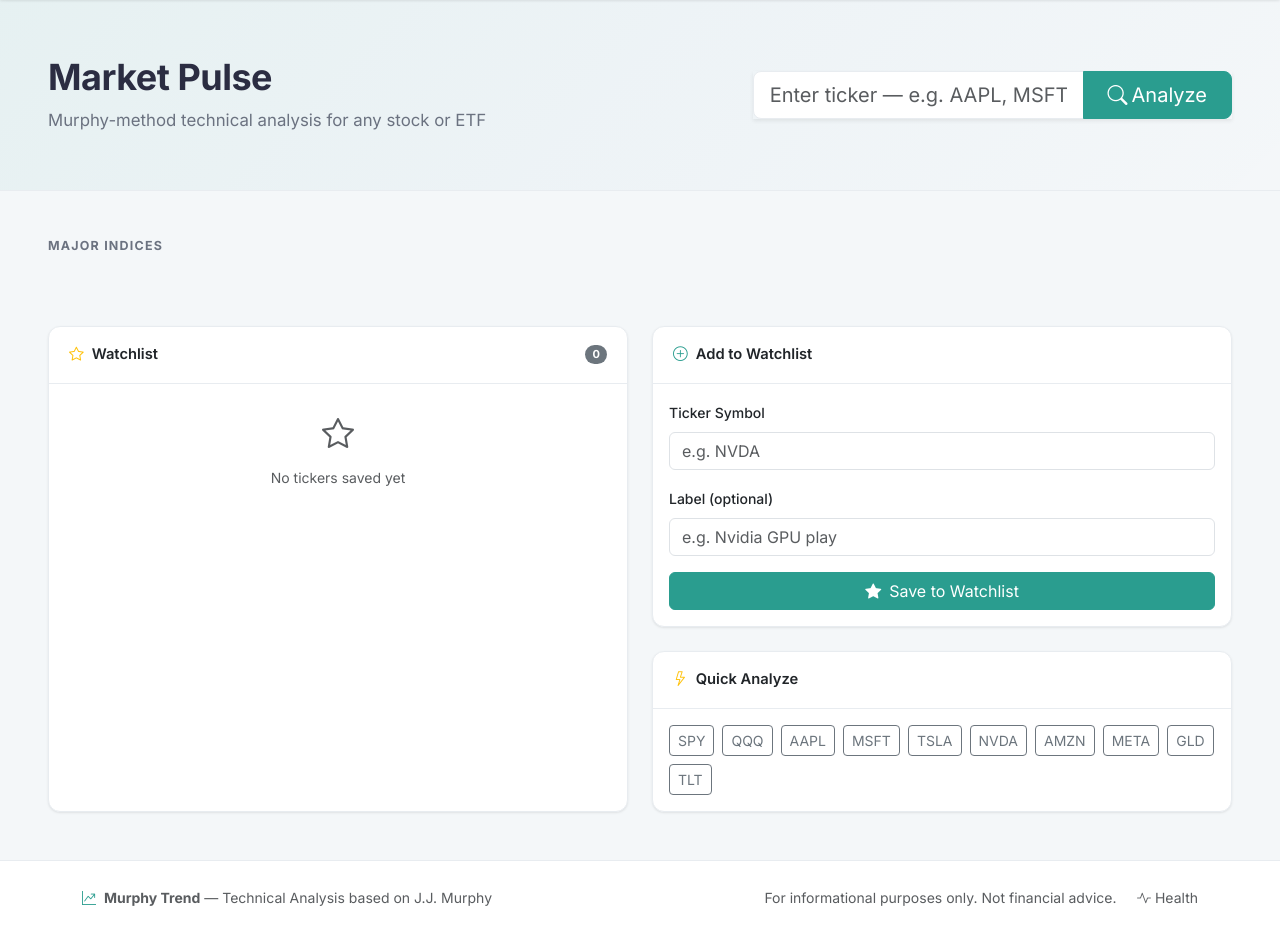
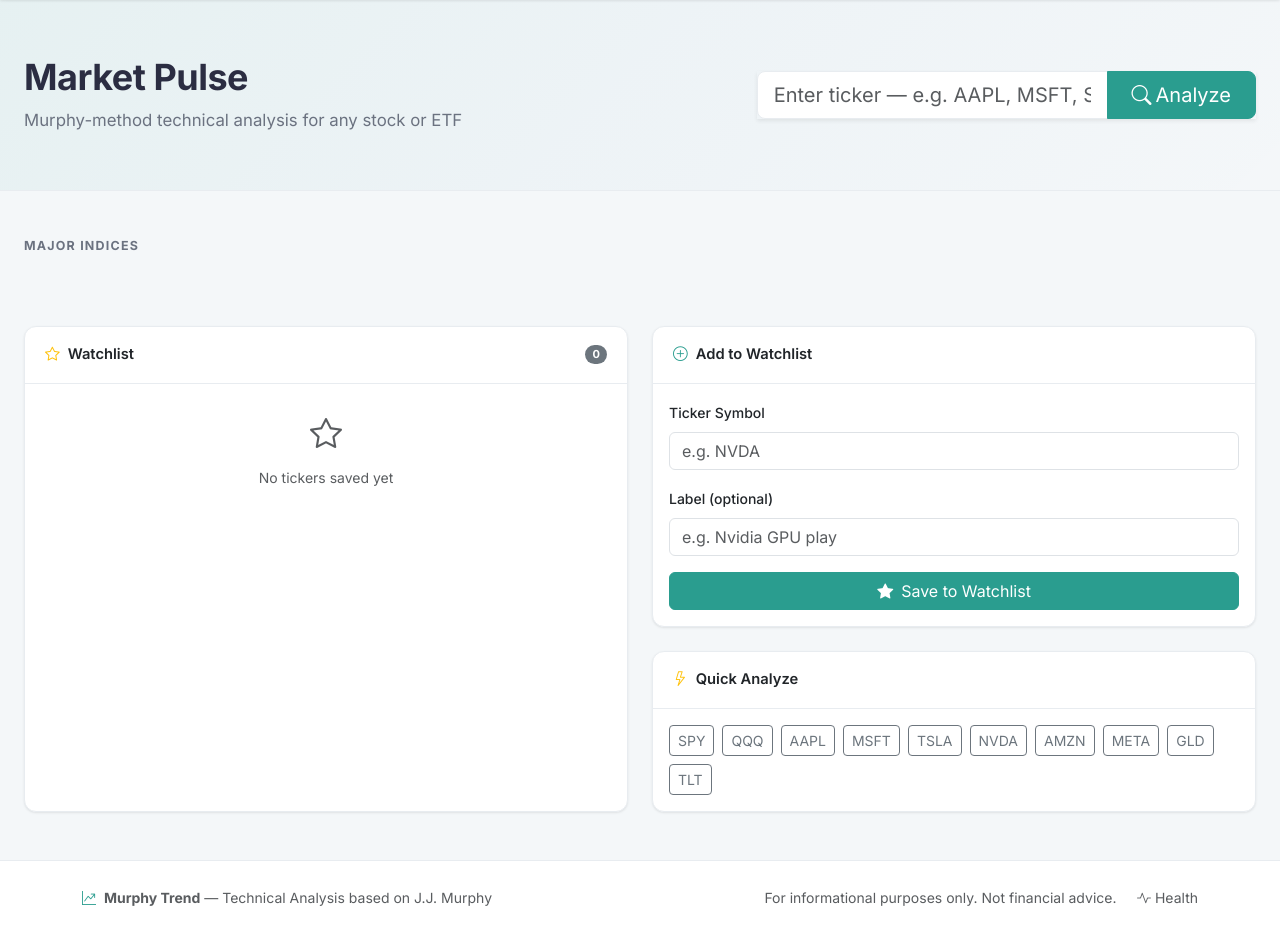
Before and after one commit to TW168/murphy-trend, a FastAPI app: template app/templates/dashboard.html in a window 1280 px wide. Shown: the part 67-1002 px from the top of the page. Run offline with FastAPI, Linux system fonts and the light colour scheme; the template is opened without the code that fills it, so the values that code supplies are empty; some libraries are stand-ins or nearby versions.

Commit message:
Changed px-lg-5 → px-lg-4 across all three sections

```diff
--- a/app/templates/dashboard.html
+++ b/app/templates/dashboard.html
@@ -4,7 +4,7 @@
 {% block content %}
 <!-- Hero -->
 <section class="hero-section">
-  <div class="container-fluid px-4 px-lg-5">
+  <div class="container-fluid px-4 px-lg-4">
     <div class="row align-items-center">
       <div class="col-lg-7">
         <h1 class="hero-title">Market Pulse</h1>
@@ -28,7 +28,7 @@
 
 <!-- Market Indices -->
 <section class="py-5">
-  <div class="container-fluid px-4 px-lg-5">
+  <div class="container-fluid px-4 px-lg-4">
     <h5 class="section-label mb-4">Major Indices</h5>
     <div class="row g-4">
       {% for idx in indices %}
@@ -66,7 +66,7 @@
 
 <!-- Watchlist -->
 <section class="py-4 pb-5">
-  <div class="container-fluid px-4 px-lg-5">
+  <div class="container-fluid px-4 px-lg-4">
     <div class="row g-4">
 
       <!-- Watchlist -->
```
